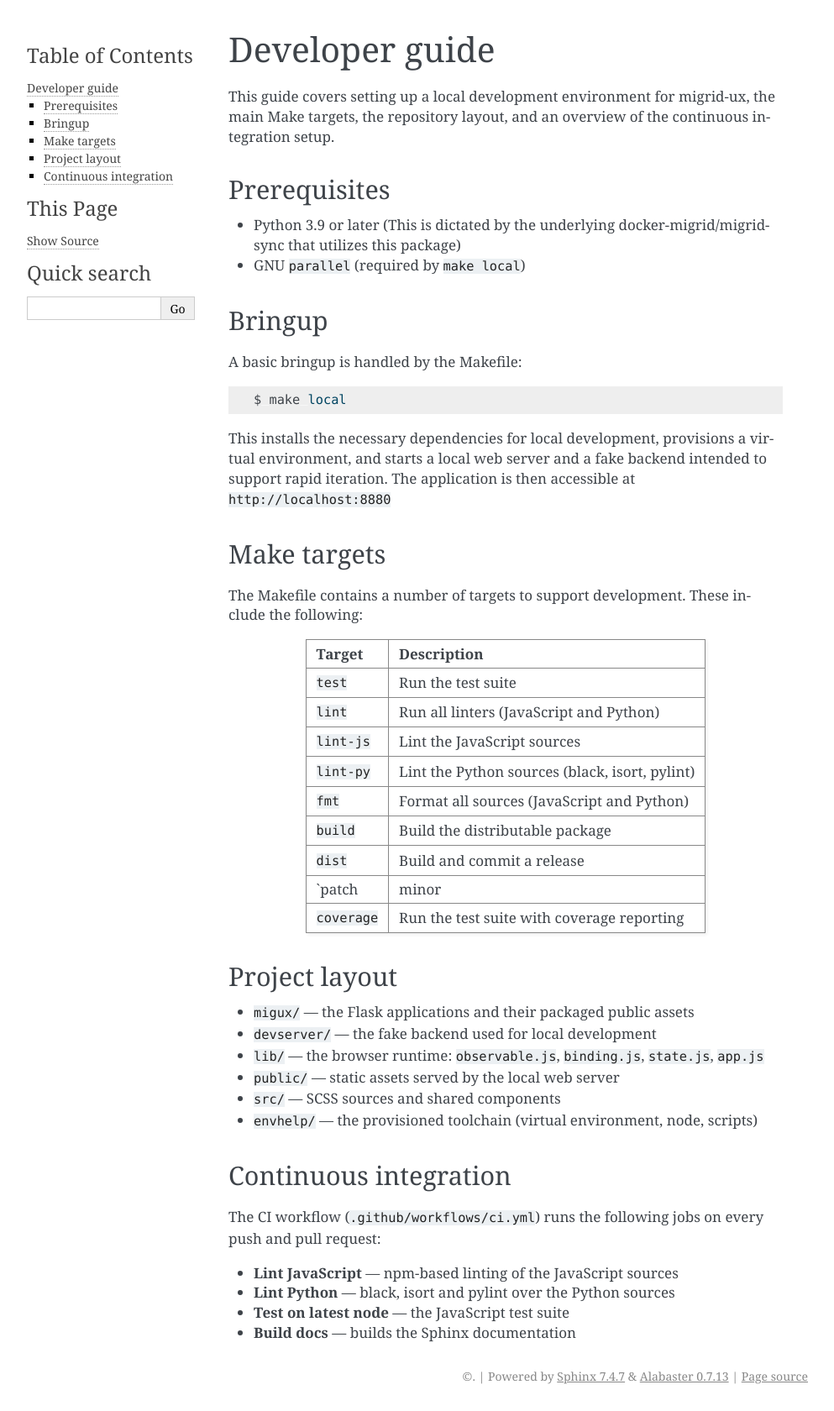
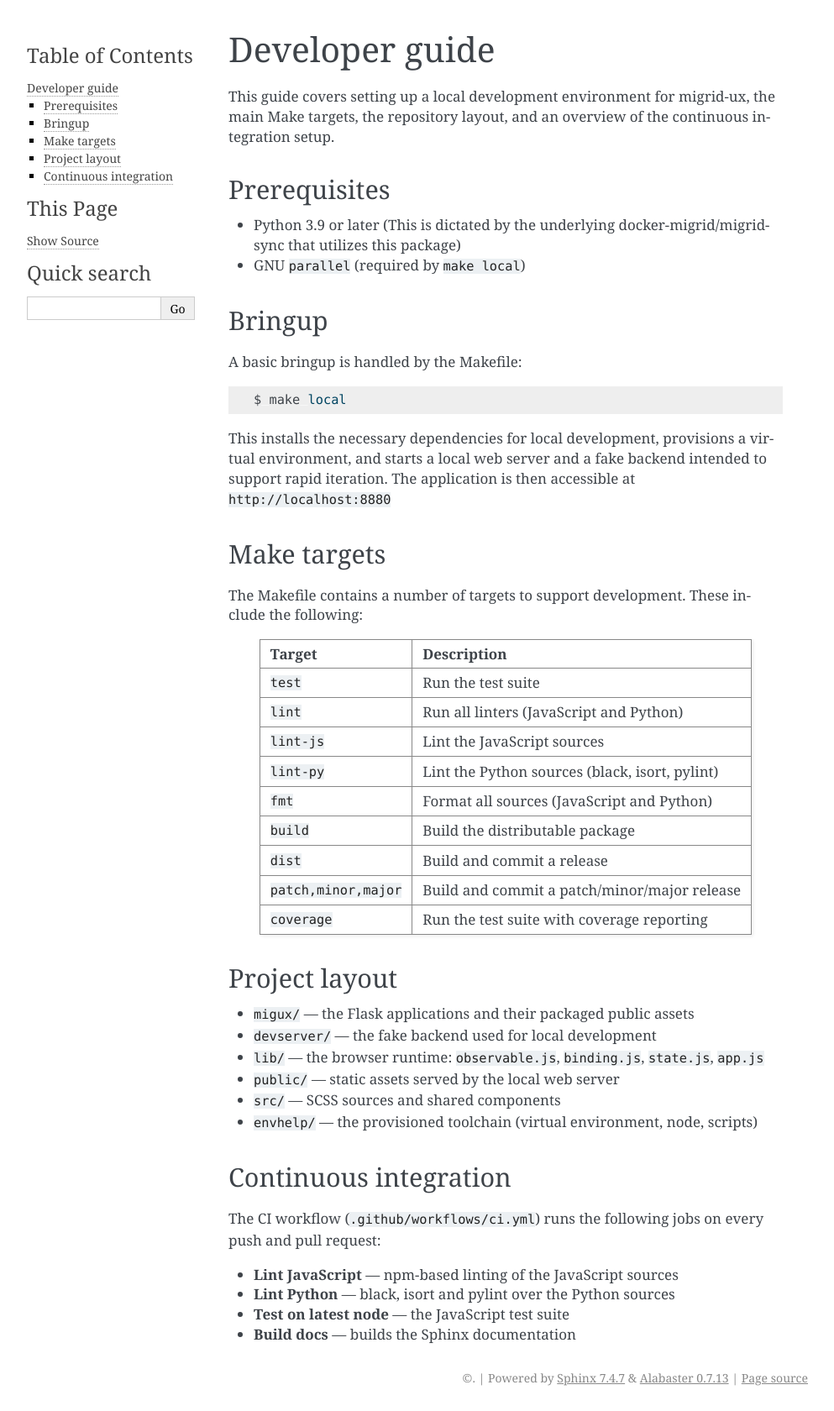
Before and after one commit to ucphhpc/migrid-ux, a Sphinx documentation site: the page built from docs/developer.md, in a window 1280 px wide. Shown: the whole page at 84% size, without its empty margins (148-1141 px from the left). Built offline with Sphinx 7.4.7, drawn with Linux system fonts in a browser that asks for light colours.

Commit message:
Fix make targets concatenation

```diff
--- a/docs/developer.md
+++ b/docs/developer.md
@@ -36,7 +36,7 @@ These include the following:
 | `fmt` | Format all sources (JavaScript and Python) |
 | `build` | Build the distributable package |
 | `dist` | Build and commit a release |
-| `patch|minor|major` | Build and commit a patch/minor/major release |
+| `patch,minor,major` | Build and commit a patch/minor/major release |
 | `coverage` | Run the test suite with coverage reporting |
 
 ## Project layout
```
